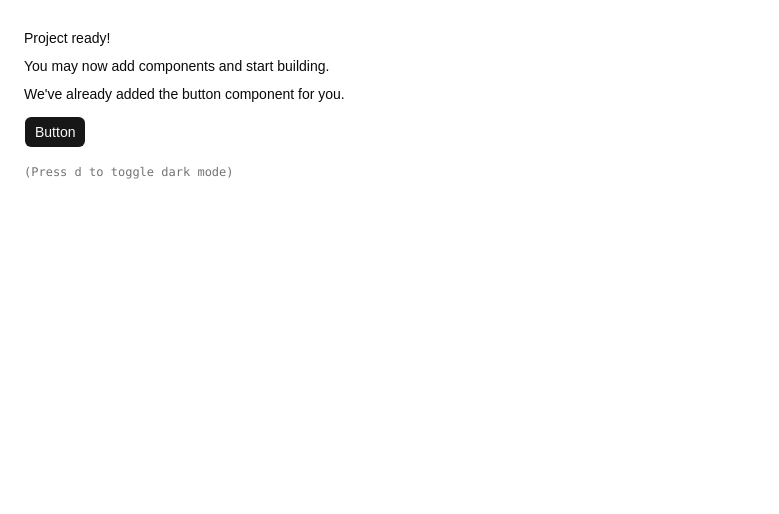
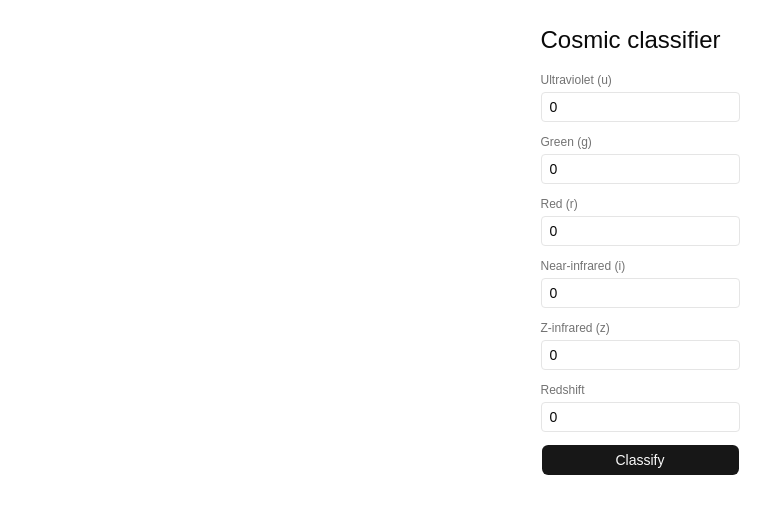
Before and after one commit to Diego-TD/cosmic-classifier, a React (Vite) app: page / in a window 1280 px wide. Shown: the top 514 px of the page, without its empty margins (0-779 px from the left). Built offline with nearby package versions, Linux system fonts and the light colour scheme; no server answers.

Commit message:
add classifier v1
- form calls ML API, classification result is displayed, global history

```diff
--- a/convex/predict.ts
+++ b/convex/predict.ts
@@ -1,34 +1,47 @@
-import { ConvexError, v } from "convex/values"
-import { mutation, action } from "./_generated/server"
+import { v } from "convex/values"
+import { action, internalMutation, query } from "./_generated/server"
+import { internal } from "./_generated/api"
 
-export const predict = mutation({
+export const predict = action({
   args: {
-    ultraviolet: v.number(),
-    green: v.number(),
-    red: v.number(),
-    i_near_ifrared: v.number(),
-    z_infrared: v.number(),
+    u: v.number(),
+    g: v.number(),
+    r: v.number(),
+    i: v.number(),
+    z: v.number(),
     redshift: v.number(),
   },
   handler: async (ctx, args) => {
-    return await predictAction(ctx, args)
+    const apiUrl = process.env.ML_API
+    const response = await fetch(`${apiUrl}/predict`, {
+      method: "POST",
+      headers: { "Content-Type": "application/json" },
+      body: JSON.stringify(args),
+    })
+    const data = await response.json()
+    const result: string = data.class
+    await ctx.runMutation(internal.predict.storePrediction, { ...args, result })
+    return result
   },
 })
 
-const predictAction = action({
+export const storePrediction = internalMutation({
+  args: {
+    u: v.number(),
+    g: v.number(),
+    r: v.number(),
+    i: v.number(),
+    z: v.number(),
+    redshift: v.number(),
+    result: v.string(),
+  },
   handler: async (ctx, args) => {
-    // call fastapi
-    // http://localhost:8000/predict // or prod domain
-
-    const response = await fetch("http://localhost:8000/predict", {
-      method: "POST",
-      headers: {
-        "Content-Type": "application/json",
-      },
-      body: JSON.stringify(args),
-    })
-    const data = await response.json()
-    console.log(data)
-    return data
+    await ctx.db.insert("predictions", args)
   },
 })
+
+export const getPredictions = query({
+  handler: async (ctx) => {
+    return await ctx.db.query("predictions").order("desc").collect()
+  },
+})
--- /dev/null
+++ b/convex/schema.ts
@@ -0,0 +1,14 @@
+import { defineSchema, defineTable } from "convex/server"
+import { v } from "convex/values"
+
+export default defineSchema({
+  predictions: defineTable({
+    u: v.number(),
+    g: v.number(),
+    r: v.number(),
+    i: v.number(),
+    z: v.number(),
+    redshift: v.number(),
+    result: v.string(),
+  }),
+})
--- a/index.html
+++ b/index.html
@@ -4,7 +4,7 @@
     <meta charset="UTF-8" />
     <link rel="icon" type="image/svg+xml" href="/vite.svg" />
     <meta name="viewport" content="width=device-width, initial-scale=1.0" />
-    <title>vite-app</title>
+    <title>Cosmic Classifier</title>
   </head>
   <body>
     <div id="root"></div>
--- a/src/App.tsx
+++ b/src/App.tsx
@@ -1,21 +1,8 @@
 import { Button } from "@/components/ui/button"
+import Classifier from "@/pages/Classifier"
 
 export function App() {
-  return (
-    <div className="flex min-h-svh p-6">
-      <div className="flex max-w-md min-w-0 flex-col gap-4 text-sm leading-loose">
-        <div>
-          <h1 className="font-medium">Project ready!</h1>
-          <p>You may now add components and start building.</p>
-          <p>We&apos;ve already added the button component for you.</p>
-          <Button className="mt-2">Button</Button>
-        </div>
-        <div className="font-mono text-xs text-muted-foreground">
-          (Press <kbd>d</kbd> to toggle dark mode)
-        </div>
-      </div>
-    </div>
-  )
+  return <Classifier />
 }
 
 export default App
--- /dev/null
+++ b/src/components/classifier/ClassifyForm.tsx
@@ -0,0 +1,51 @@
+import { useState } from "react"
+import { Button } from "@/components/ui/button"
+
+type Fields = { u: number; g: number; r: number; i: number; z: number; redshift: number }
+
+interface Props {
+  onSubmit: (values: Fields) => void
+  loading: boolean
+}
+
+const FIELDS: { key: keyof Fields; label: string }[] = [
+  { key: "u", label: "Ultraviolet (u)" },
+  { key: "g", label: "Green (g)" },
+  { key: "r", label: "Red (r)" },
+  { key: "i", label: "Near-infrared (i)" },
+  { key: "z", label: "Z-infrared (z)" },
+  { key: "redshift", label: "Redshift" },
+]
+
+export default function ClassifyForm({ onSubmit, loading }: Props) {
+  const [values, setValues] = useState<Fields>({ u: 0, g: 0, r: 0, i: 0, z: 0, redshift: 0 })
+
+  function handleChange(key: keyof Fields, val: string) {
+    setValues((prev) => ({ ...prev, [key]: parseFloat(val) || 0 }))
+  }
+
+  function handleSubmit(e: React.FormEvent) {
+    e.preventDefault()
+    onSubmit(values)
+  }
+
+  return (
+    <form onSubmit={handleSubmit} className="flex flex-col gap-3">
+      {FIELDS.map(({ key, label }) => (
+        <div key={key} className="flex flex-col gap-1">
+          <label className="text-xs text-muted-foreground">{label}</label>
+          <input
+            type="number"
+            step="any"
+            value={values[key]}
+            onChange={(e) => handleChange(key, e.target.value)}
+            className="rounded border bg-background px-2 py-1 text-sm"
+          />
+        </div>
+      ))}
+      <Button type="submit" disabled={loading}>
+        {loading ? "Classifying..." : "Classify"}
+      </Button>
+    </form>
+  )
+}
--- /dev/null
+++ b/src/components/classifier/History.tsx
@@ -0,0 +1,28 @@
+import { useQuery } from "convex/react"
+import { api } from "../../../convex/_generated/api"
+
+const CLASS_LABELS: Record<string, string> = {
+  GALAXY: "Galaxy",
+  STAR: "Star",
+  QSO: "Quasar (QSO)",
+}
+
+export default function History() {
+  const predictions = useQuery(api.predict.getPredictions)
+
+  if (!predictions?.length) return null
+
+  return (
+    <div className="flex flex-col gap-2">
+      <p className="text-xs text-muted-foreground">History</p>
+      {predictions.map((p) => (
+        <div key={p._id} className="flex justify-between rounded border px-3 py-2 text-xs">
+          <span className="text-muted-foreground">
+            u:{p.u} g:{p.g} r:{p.r} i:{p.i} z:{p.z} Δz:{p.redshift}
+          </span>
+          <span className="font-medium">{CLASS_LABELS[p.result] ?? p.result}</span>
+        </div>
+      ))}
+    </div>
+  )
+}
--- /dev/null
+++ b/src/components/classifier/Results.tsx
@@ -0,0 +1,20 @@
+const CLASS_LABELS: Record<string, string> = {
+  GALAXY: "Galaxy",
+  STAR: "Star",
+  QSO: "Quasar (QSO)",
+}
+
+interface Props {
+  result: string | null
+}
+
+export default function Results({ result }: Props) {
+  if (!result) return null
+
+  return (
+    <div className="rounded border p-3">
+      <p className="text-xs text-muted-foreground">Classification</p>
+      <p className="font-medium">{CLASS_LABELS[result] ?? result}</p>
+    </div>
+  )
+}
--- /dev/null
+++ b/src/pages/Classifier.tsx
@@ -0,0 +1,44 @@
+import { useState } from "react"
+import ClassifyForm from "../components/classifier/ClassifyForm"
+import Results from "../components/classifier/Results"
+import History from "../components/classifier/History"
+import { api } from "../../convex/_generated/api"
+import { useAction } from "convex/react"
+
+type Fields = {
+  u: number
+  g: number
+  r: number
+  i: number
+  z: number
+  redshift: number
+}
+
+export default function Classifier() {
+  const classify = useAction(api.predict.predict)
+  const [result, setResult] = useState<string | null>(null)
+  const [loading, setLoading] = useState(false)
+
+  async function handleSubmit(values: Fields) {
+    setLoading(true)
+    try {
+      const r = await classify(values)
+      setResult(r)
+    } finally {
+      setLoading(false)
+    }
+  }
+
+  return (
+    <div className="flex min-h-svh justify-center p-6">
+      <div className="flex max-w-md min-w-0 flex-col gap-4 text-sm leading-loose">
+        <div>
+          <h1 className="text-2xl font-medium">Cosmic classifier</h1>
+        </div>
+        <ClassifyForm onSubmit={handleSubmit} loading={loading} />
+        <Results result={result} />
+        <History />
+      </div>
+    </div>
+  )
+}
```
Also changed, not shown: convex/_generated/dataModel.d.ts (+18 -16 lines), 1 other file (tests, documents, lock files or other folders).
